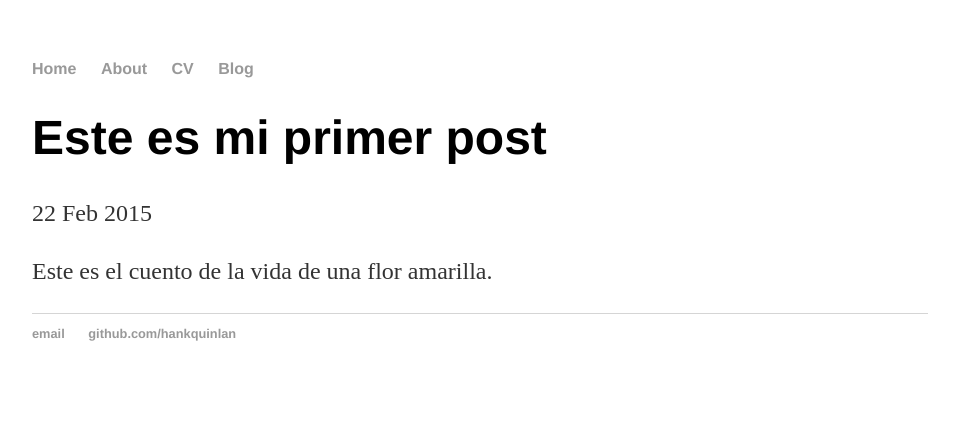
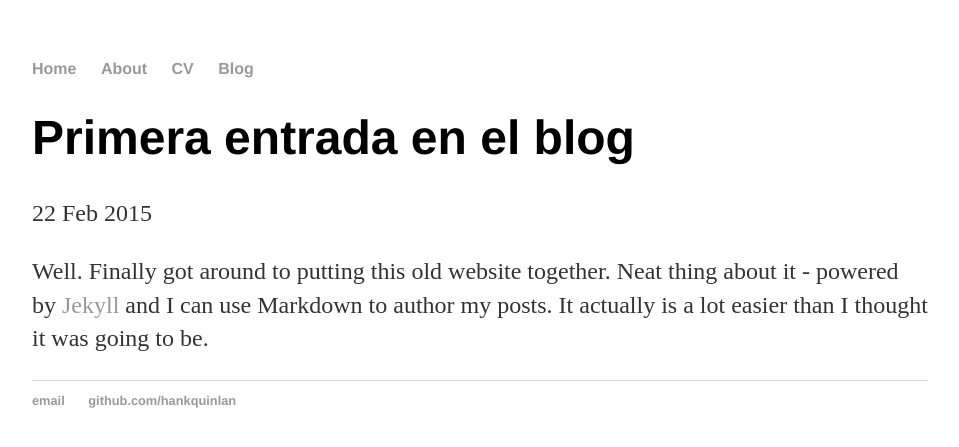
Before and after one commit to a-marano/lekso77.github.io, a Jekyll site: the page built from _posts/2015-02-22-mi primer-post.md, in a window 1280 px wide. Shown: the top 447 px of the page, without its empty margins (160-1119 px from the left). Built offline with Jekyll 4.4.1, drawn with Linux system fonts in a browser that asks for light colours.

Commit message:
cambio la entrada al blog

```diff
--- a/_posts/2015-02-22-mi primer-post.md
+++ b/_posts/2015-02-22-mi primer-post.md
@@ -1,7 +1,7 @@
 ---
 layout: post
-title: "Este es mi primer post"
+title: "Primera entrada en el blog"
 date: 2015-02-22
 ---
 
-Este es el cuento de la vida de una flor amarilla.
+Well. Finally got around to putting this old website together. Neat thing about it - powered by [Jekyll](http://jekyllrb.com) and I can use Markdown to author my posts. It actually is a lot easier than I thought it was going to be.
```
